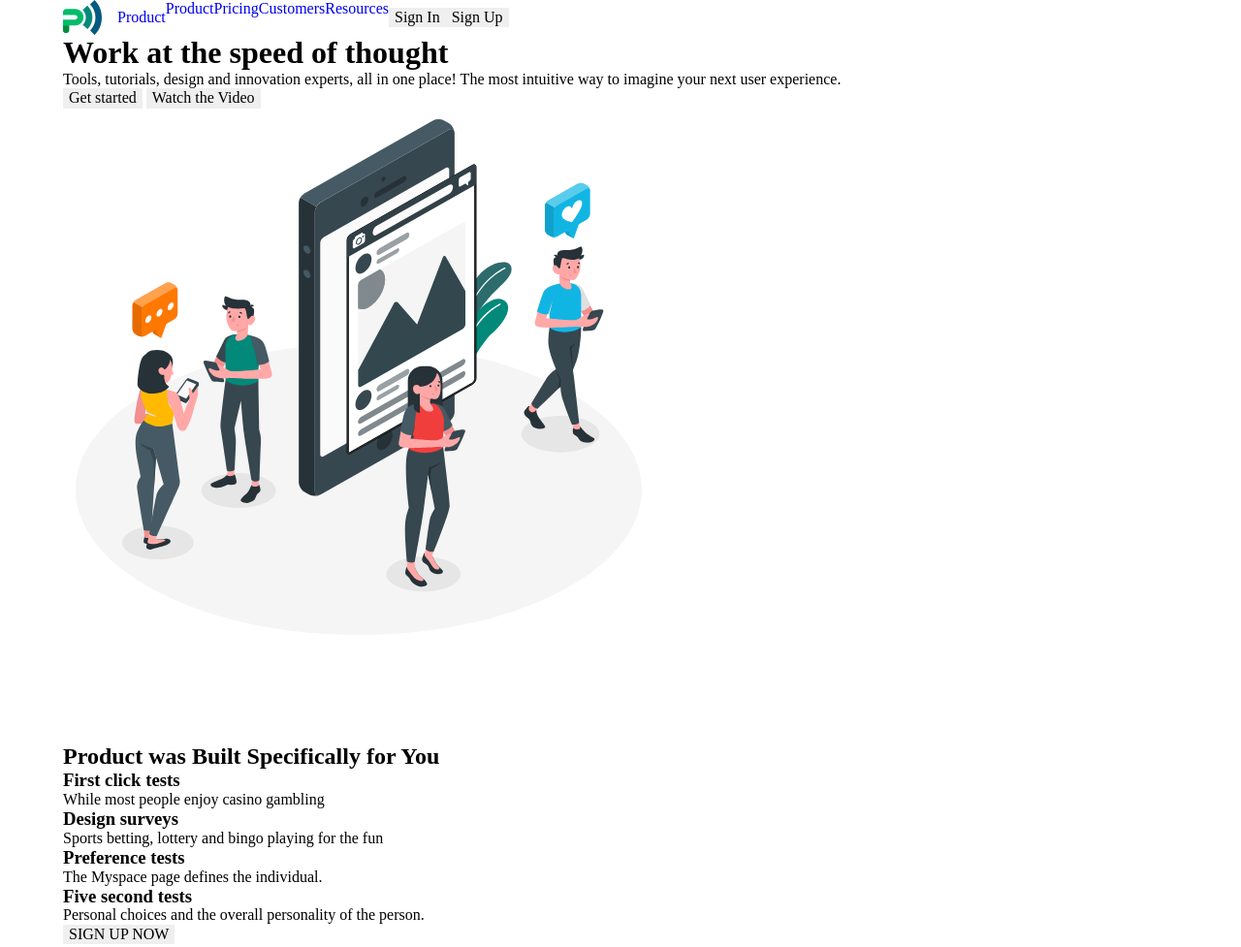
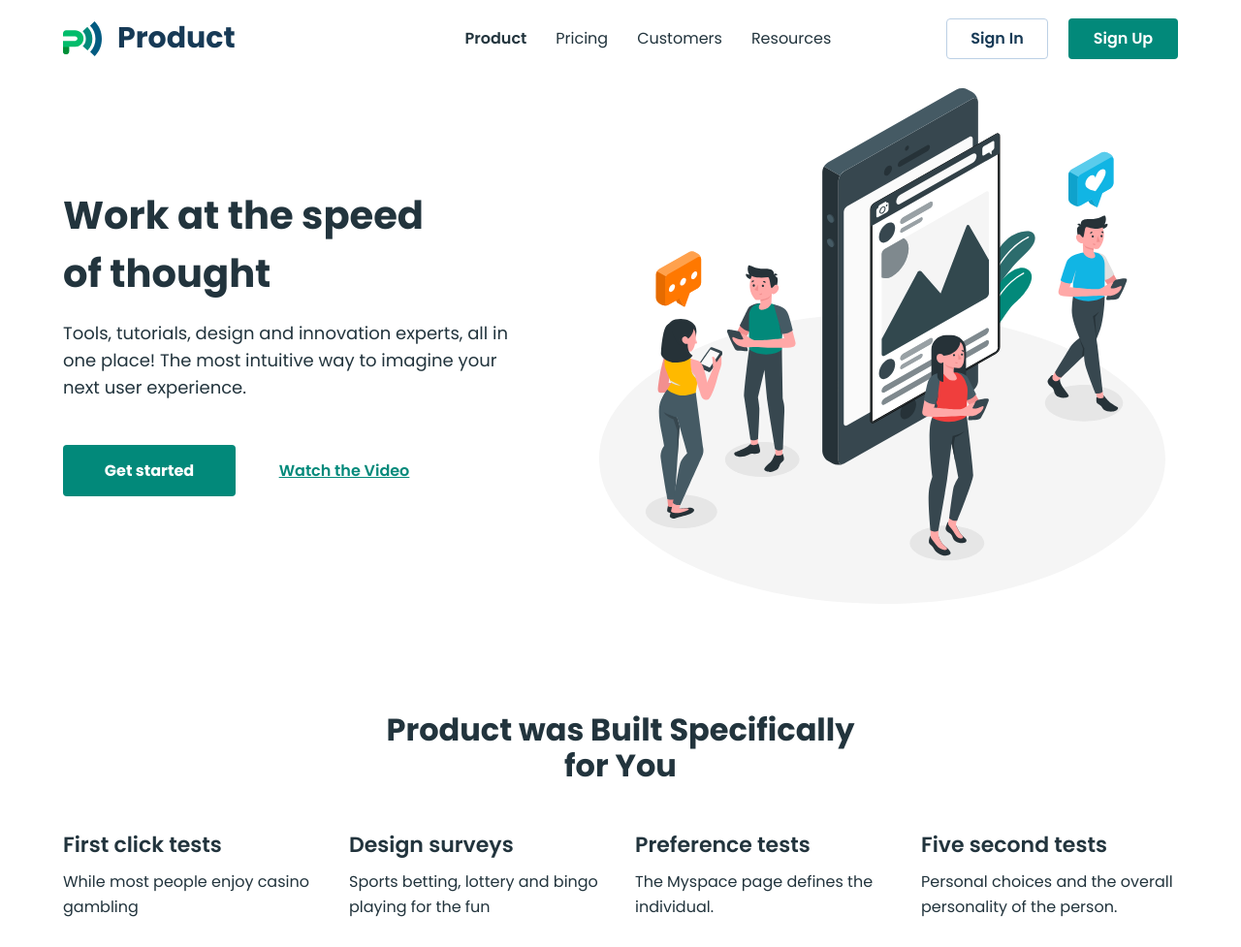
Before and after one commit to IrynaYermak/Business-promotion-practice-Yermak, a plain HTML site: page index.html in a window 1280 px wide. Shown: the top 977 px of the page at 97% size. Drawn offline with nearby package versions, Linux system fonts and the light colour scheme; a web font is replaced by a local one.

Commit message:
added styles for three section

```diff
--- a/CSS/styles.css
+++ b/CSS/styles.css
@@ -31,6 +31,7 @@ a {
 }
 
 button {
+  padding: 0;
   border: none;
   font-family: inherit;
   cursor: pointer;
@@ -42,6 +43,9 @@ img {
 
 body {
   margin: 0;
+  font-family: "Poppins", sans-serif;
+  font-size: 16px;
+  color: #22343d;
 }
 
 /* ======header====== */
@@ -58,22 +62,147 @@ body {
   display: flex;
   align-items: center;
   gap: 16px;
+  font-weight: 700;
+  font-size: 30px;
+  line-height: 0.93;
+  color: #173a56;
+  margin-right: 237px;
 }
 .logo-img {
 }
 .nav-list {
   display: flex;
+  gap: 30px;
 }
 .nav-list-item {
 }
 .nav-item-link {
+  font-weight: 400;
+  font-size: 16px;
+  line-height: 1.75;
+  color: #22343d;
+  display: block;
+  padding: 26px 0;
+}
+
+.active-nav-link {
+  font-weight: 600;
 }
 .heading-list-btn {
   display: flex;
+  margin-left: auto;
+  gap: 21px;
 }
 .list-btn-item {
 }
 .btn-in {
+  font-weight: 600;
+  color: #173a56;
+  width: 105px;
+  height: 42px;
+  background-color: #fff;
+  border: 1px solid #bcd0e5;
+  border-radius: 4px;
 }
 .btn-out {
+  width: 113px;
+  height: 42px;
+  border-radius: 4px;
+  background-color: #02897a;
+  font-weight: 600;
+  font-size: 16px;
+  color: #fff;
 }
+
+/* ===== HERO SECTION ====== */
+
+.hero-section .container {
+  display: flex;
+}
+
+.container-hero {
+  padding: 112px 0;
+}
+
+.hero-title {
+  font-weight: 700;
+  font-size: 40px;
+  line-height: 1.5;
+  max-width: 452px;
+}
+.hero-text {
+  font-size: 18px;
+  line-height: 1.56;
+  max-width: 465px;
+  padding-top: 18px;
+  padding-bottom: 45px;
+}
+
+.hero-btn-list {
+  display: flex;
+  gap: 30px;
+  align-items: center;
+}
+.hero-btn {
+  border-radius: 4px;
+  width: 178px;
+  height: 53px;
+  background: #02897a;
+  font-weight: 700;
+  color: #fff;
+}
+
+.hero-link {
+  width: 164px;
+  font-weight: 600;
+  text-decoration: underline;
+  color: #02897a;
+  background-color: #fff;
+}
+.hero-img {
+  margin-left: auto;
+}
+
+/* ===== Feature section ====== */
+
+.feature-title {
+  font-size: 32px;
+  text-align: center;
+  margin: 0 auto;
+  width: 539px;
+  margin-bottom: 50px;
+}
+
+.feature-section {
+  padding-bottom: 50px;
+}
+
+.feature-list {
+  display: flex;
+  gap: 30px;
+}
+
+/*  ширину рахує з падінгами */
+.feature-list-item {
+  flex-basis: calc((100% - 3 * 30px) / 4);
+}
+.feature-subtitle {
+  font-weight: 600;
+  font-size: 22px;
+  margin-bottom: 13px;
+}
+.feature-text {
+  font-size: 16px;
+  line-height: 1.62;
+}
+.feature-btn {
+  display: block;
+  font-weight: 700;
+  font-size: 16px;
+  color: #fff;
+  border-radius: 4px;
+  width: 175px;
+  height: 53px;
+  background: #02897a;
+  margin: 50px auto;
+}
--- a/index.html
+++ b/index.html
@@ -34,7 +34,9 @@
           </a>
           <ul class="nav-list">
             <li class="nav-list-item">
-              <a class="nav-item-link" href="./index.html">Product</a>
+              <a class="nav-item-link active-nav-link" href="./index.html"
+                >Product</a
+              >
             </li>
             <li class="nav-list-item">
               <a class="nav-item-link" href="./pricing.html">Pricing</a>
@@ -59,42 +61,70 @@
     </header>
     <main>
       <!-- Hero section -->
-      <section>
+      <section class="hero-section">
         <div class="container">
-          <h1>Work at the speed of thought</h1>
-          <p>
-            Tools, tutorials, design and innovation experts, all in one place!
-            The most intuitive way to imagine your next user experience.
-          </p>
-          <button type="button">Get started</button>
-          <button type="button">Watch the Video</button>
-          <img src="./images/hero-img.svg" alt="" width="610" height="555" />
+          <div class="container-hero">
+            <h1 class="hero-title">
+              Work at the speed <br />
+              of thought
+            </h1>
+            <p class="hero-text">
+              Tools, tutorials, design and innovation experts, all in one place!
+              The most intuitive way to imagine your next user experience.
+            </p>
+            <ul class="hero-btn-list">
+              <li class="hero-btn-item">
+                <button class="hero-btn" type="button">Get started</button>
+              </li>
+              <li class="hero-btn-item">
+                <button class="hero-link" type="button">Watch the Video</button>
+              </li>
+            </ul>
+          </div>
+          <img
+            class="hero-img"
+            src="./images/hero-img.svg"
+            alt=""
+            width="610"
+            height="555"
+          />
         </div>
       </section>
       <!-- Hero section end -->
       <!-- Feature section  -->
-      <section>
+      <section class="feature-section">
         <div class="container">
-          <h2>Product was Built Specifically for You</h2>
-          <ul>
-            <li>
-              <h3>First click tests</h3>
-              <p>While most people enjoy casino gambling</p>
+          <h2 class="feature-title">
+            Product was Built Specifically<br />
+            for You
+          </h2>
+          <ul class="feature-list">
+            <li class="feature-list-item">
+              <h3 class="feature-subtitle">First click tests</h3>
+              <p class="feature-text">
+                While most people enjoy casino gambling
+              </p>
             </li>
-            <li>
-              <h3>Design surveys</h3>
-              <p>Sports betting, lottery and bingo playing for the fun</p>
+            <li class="feature-list-item">
+              <h3 class="feature-subtitle">Design surveys</h3>
+              <p class="feature-text">
+                Sports betting, lottery and bingo playing for the fun
+              </p>
             </li>
-            <li>
-              <h3>Preference tests</h3>
-              <p>The Myspace page defines the individual.</p>
+            <li class="feature-list-item">
+              <h3 class="feature-subtitle">Preference tests</h3>
+              <p class="feature-text">
+                The Myspace page defines the individual.
+              </p>
             </li>
-            <li>
-              <h3>Five second tests</h3>
-              <p>Personal choices and the overall personality of the person.</p>
+            <li class="feature-list-item">
+              <h3 class="feature-subtitle">Five second tests</h3>
+              <p class="feature-text">
+                Personal choices and the overall personality of the person.
+              </p>
             </li>
           </ul>
-          <button type="button">SIGN UP NOW</button>
+          <button class="feature-btn" type="button">SIGN UP NOW</button>
         </div>
       </section>
       <!-- Feature section end -->
```
